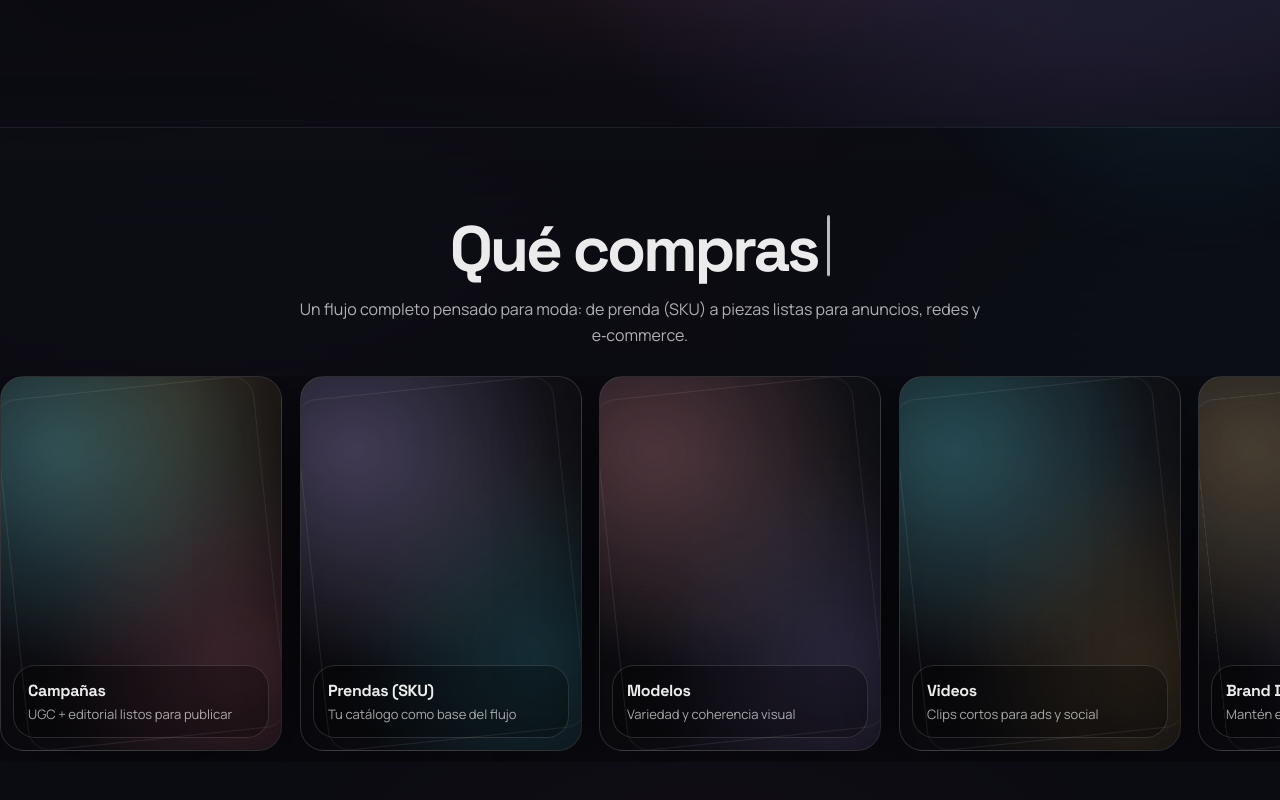
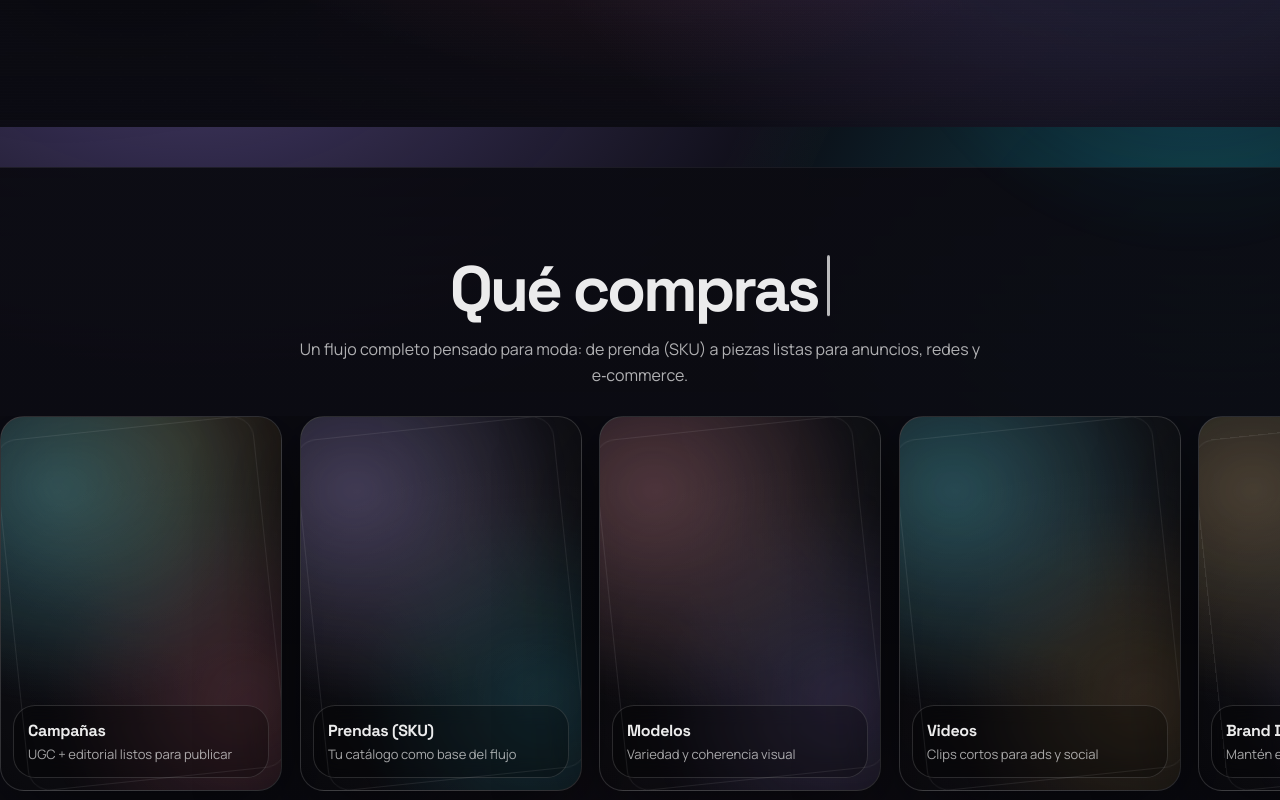
Before and after one commit to Jujo-95/virtual_estudio_web, a React (Vite) app: page / in a window 1280 px wide. Shown: the part 680-1480 px from the top of the page. Built offline with nearby package versions, Linux system fonts and the light colour scheme.

Commit message:
Add vertical margins to sections

```diff
--- a/src/index.css
+++ b/src/index.css
@@ -601,6 +601,7 @@ input {
 
 .vs-section {
   padding: 46px 0;
+  margin: 40px 0;
 }
 
 .vs-section--rail {
```
